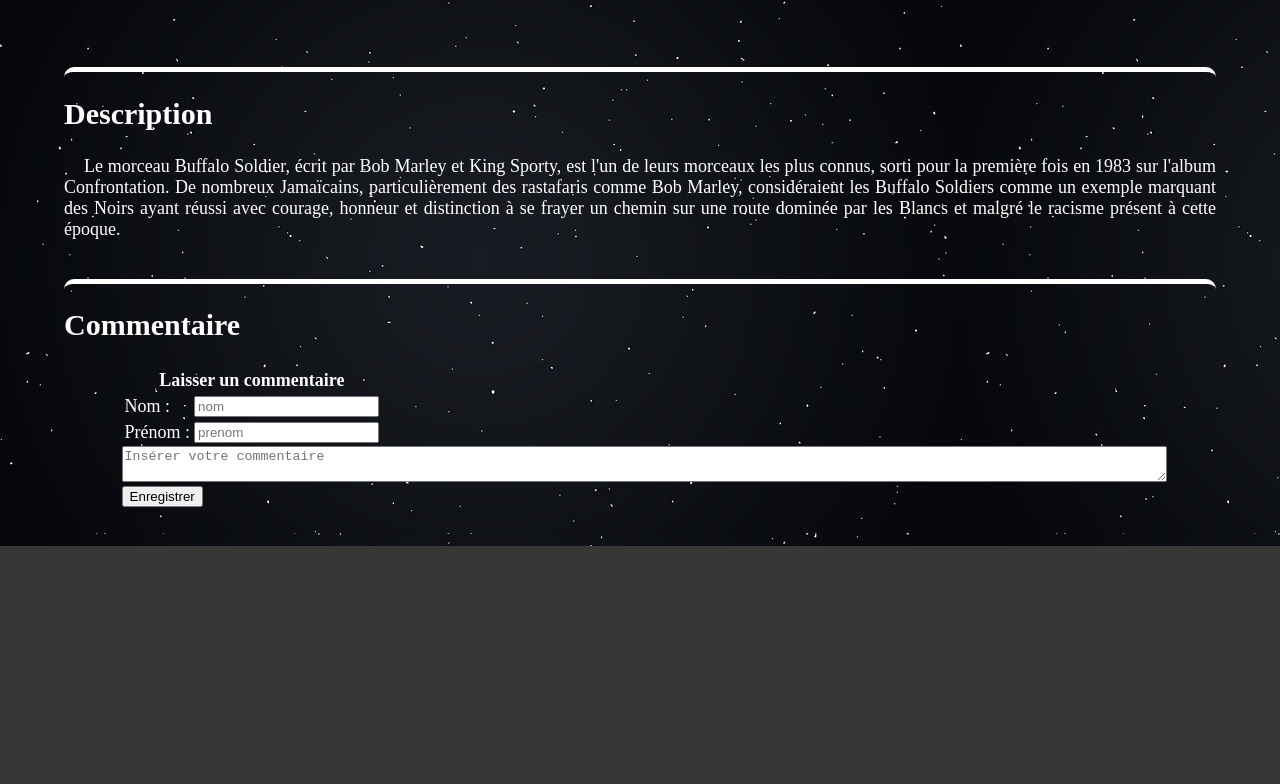
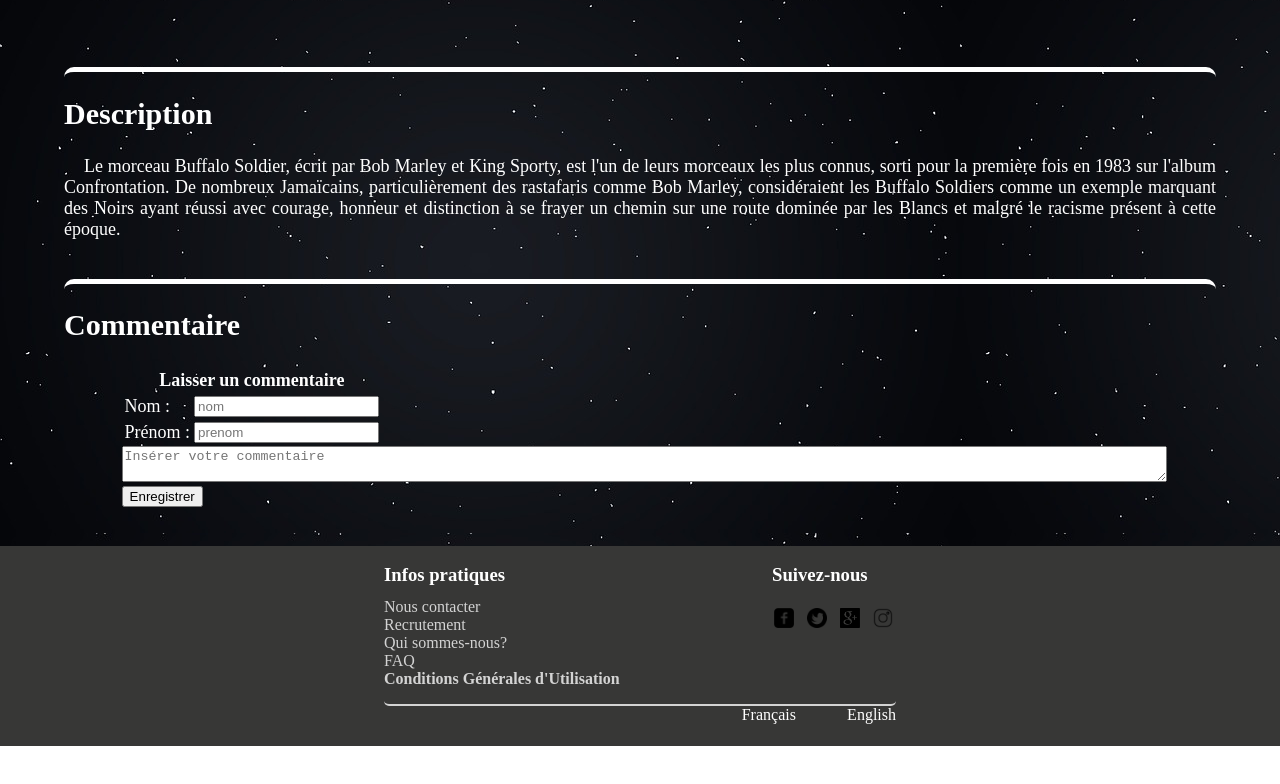
Before and after one commit to LenDuj/Projet-Web, a plain HTML site: page Article/Indexarticle.html in a window 1280 px wide. Shown: the part 547-1331 px from the top of the page. After the commit the page ends 1293 px from the top, so only its background shows below. Drawn offline with Linux system fonts and the light colour scheme.

Commit message:
Pied_de_page_Article

```diff
--- a/Article/Indexarticle.html
+++ b/Article/Indexarticle.html
@@ -83,7 +83,30 @@
 		</form>
 	</section>
 	<footer id="footer">
-
+		<div id='Infos'>
+			<div id='Infos_pratiques'>
+				<h3>Infos pratiques</h3>
+				<ul>
+					<li>Nous contacter</li>
+					<li>Recrutement</li>
+					<li>Qui sommes-nous?</li>
+					<li>FAQ</li>
+					<li><strong>Conditions Générales d'Utilisation</strong></li>
+				</ul>
+			</div>
+			<div id='Suivez-nous'>
+				<h3>Suivez-nous</h3>
+				<table>
+					<td class='logo_SN'><img src='../Logos_SN/Fb_logo.png' alt='Facebook'/></td>
+					<td class='logo_SN'><img src='../Logos_SN/Twitter_logo.png' alt='Twitter'/></td>
+					<td class='logo_SN'><img src='../Logos_SN/google-plus_logo.png' alt='Google+'/></td>
+					<td class='logo_SN'><img src='../Logos_SN/Insta_logo.png' alt='Instagram'/></td>
+				</table>
+			</div>
+		</div>
+		<div id='Langage'>
+			<div class='Langue'>Français</div><div class='Langue'>English</div>
+		</div>
 	</footer>
    </body>
 </html>
--- a/Article/StyleArticle.css
+++ b/Article/StyleArticle.css
@@ -82,9 +82,68 @@ body
 
 #footer
 {
+	display : flex;
 	width : 100%;
-	height : 250px;
+	height : 200px;
 	background-color : #373736;
+	align-items : center;
+	flex-direction : column;
+}
+
+#Infos
+{
+	display : flex;
+	width : 40%;
+	height : 80%;
+	border-bottom : 2px solid lightgrey;
+	border-radius : 5px;
+	justify-content : space-between;
+}
+
+#Infos_pratiques h3
+{
+	margin-bottom : 5%;
+}
+
+#footer ul
+{
+	padding : 0%;
+	color : lightgrey;
+	list-style-type : none;
+}
+
+#Suivez-nous h3
+{
+	padding-left : 10px;
+}
+
+#Suivez-nous td
+{
+	padding-left : 10px;
+}
+
+#Langage
+{
+	display : flex;
+	width : 40%;
+	height : 20%;
+	justify-content : flex-end;
+}
+
+.Langue
+{
+	margin-left : 10%;
+}
+
+.logo_SN
+{
+	height : 20px;
+	width : 20px;
+}
+
+.logo_SN img
+{
+	height : 100%;
 }
 
 /* Fin du pied de page */
@@ -156,7 +215,7 @@ ul
 	margin-top : 0px;
 }
 
-li
+#Marley li
 {
 	font-size: 30px;
 }
```
